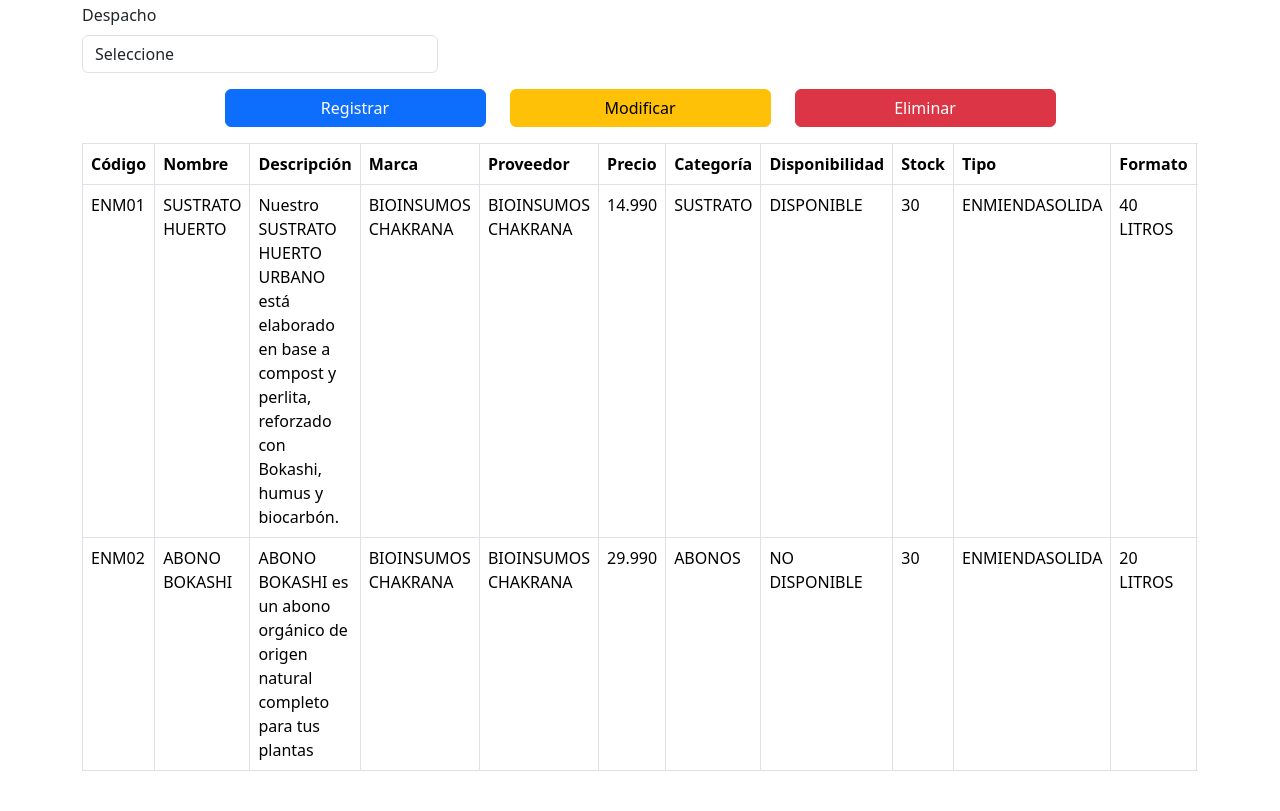
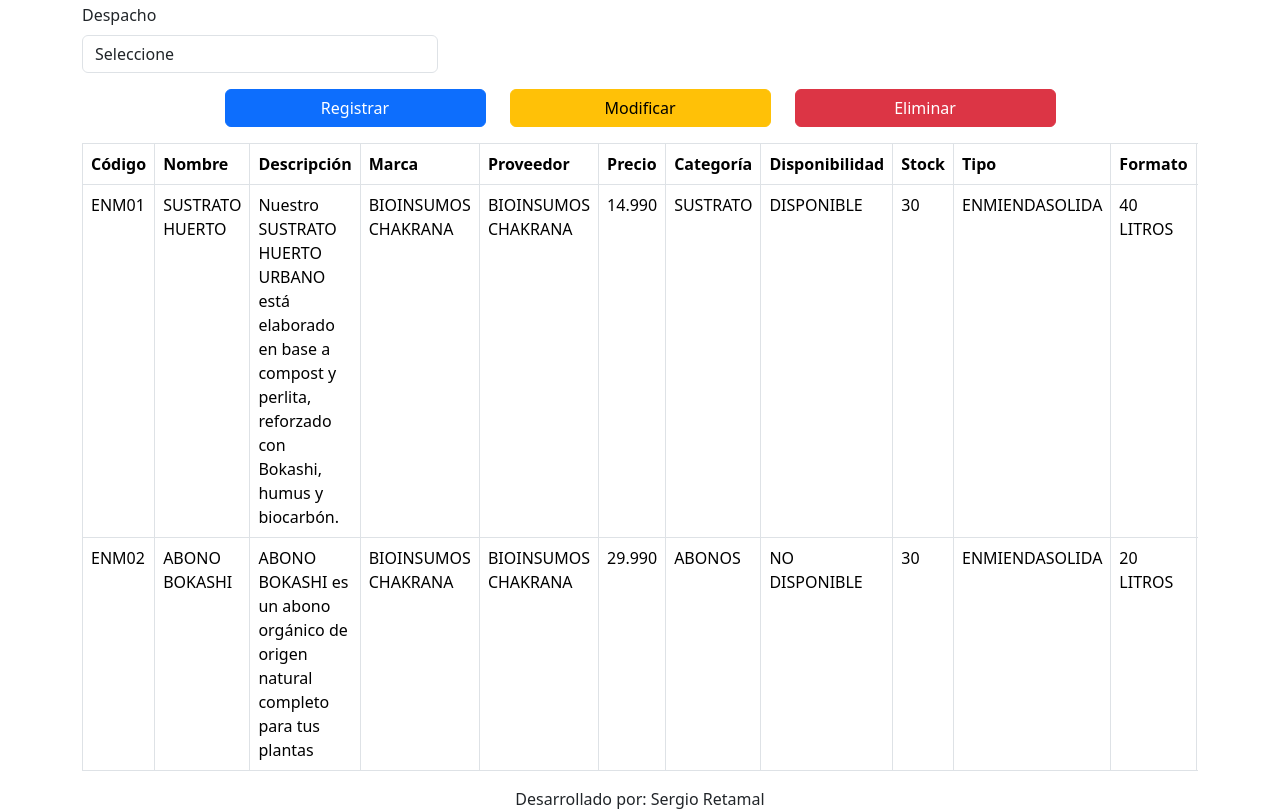
Before and after one commit to Sergioretamal/gestor-de-enmiendas-organicas, a plain HTML site: page index.html in a window 1280 px wide. Shown: the part 459-1270 px from the top of the page. Before the commit the page ends 1246 px from the top, so only its background shows below. Drawn offline with nearby package versions, Linux system fonts and the light colour scheme.

Commit message:
Update index.html

```diff
--- a/index.html
+++ b/index.html
@@ -137,6 +137,9 @@
             </table>
         </div>
     </div>
+    <footer class="text-center">
+        Desarrollado por: Sergio Retamal
+    </footer>
     <script src="https://cdn.jsdelivr.net/npm/bootstrap@5.1.3/dist/js/bootstrap.bundle.min.js" integrity="sha384-ka7Sk0Gln4gmtz2MlQnikT1wXgYsOg+OMhuP+IlRH9sENBO0LRn5q+8nbTov4+1p" crossorigin="anonymous"></script>
 </body>
 </html>
```
